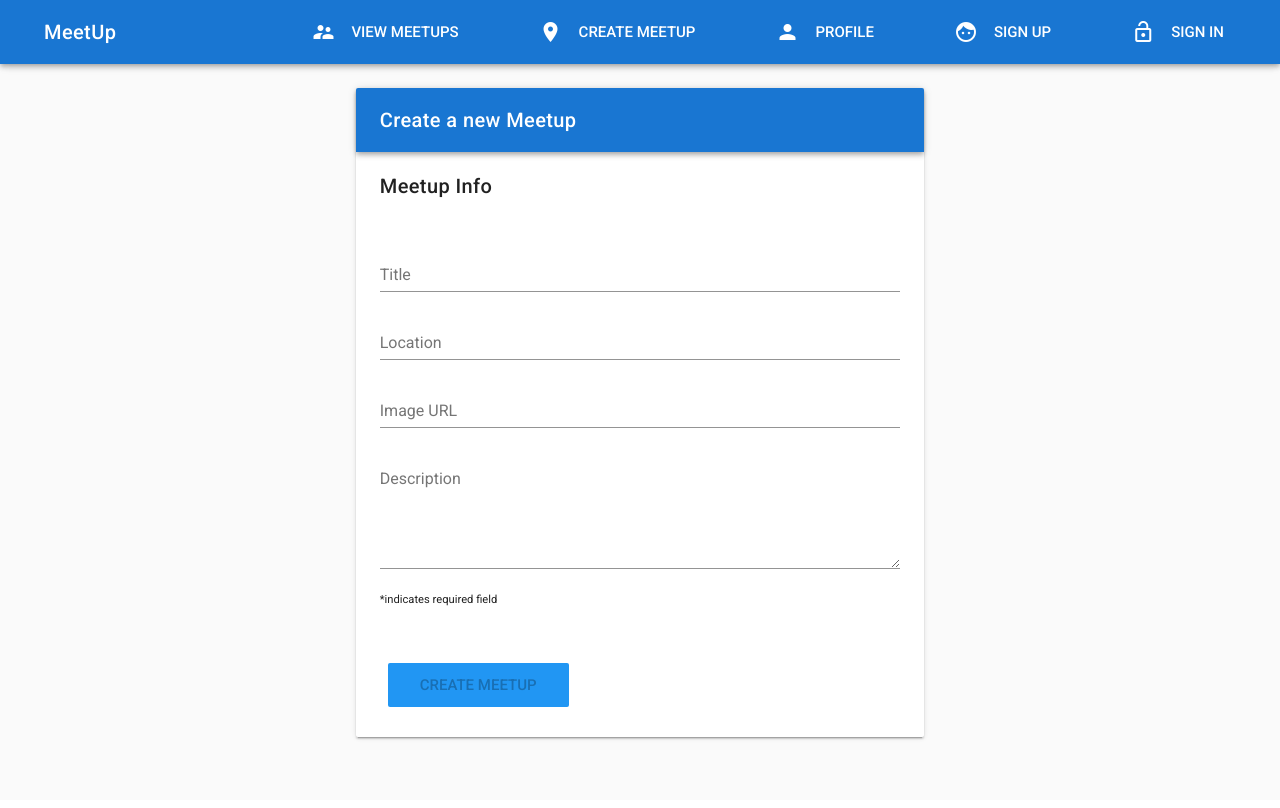
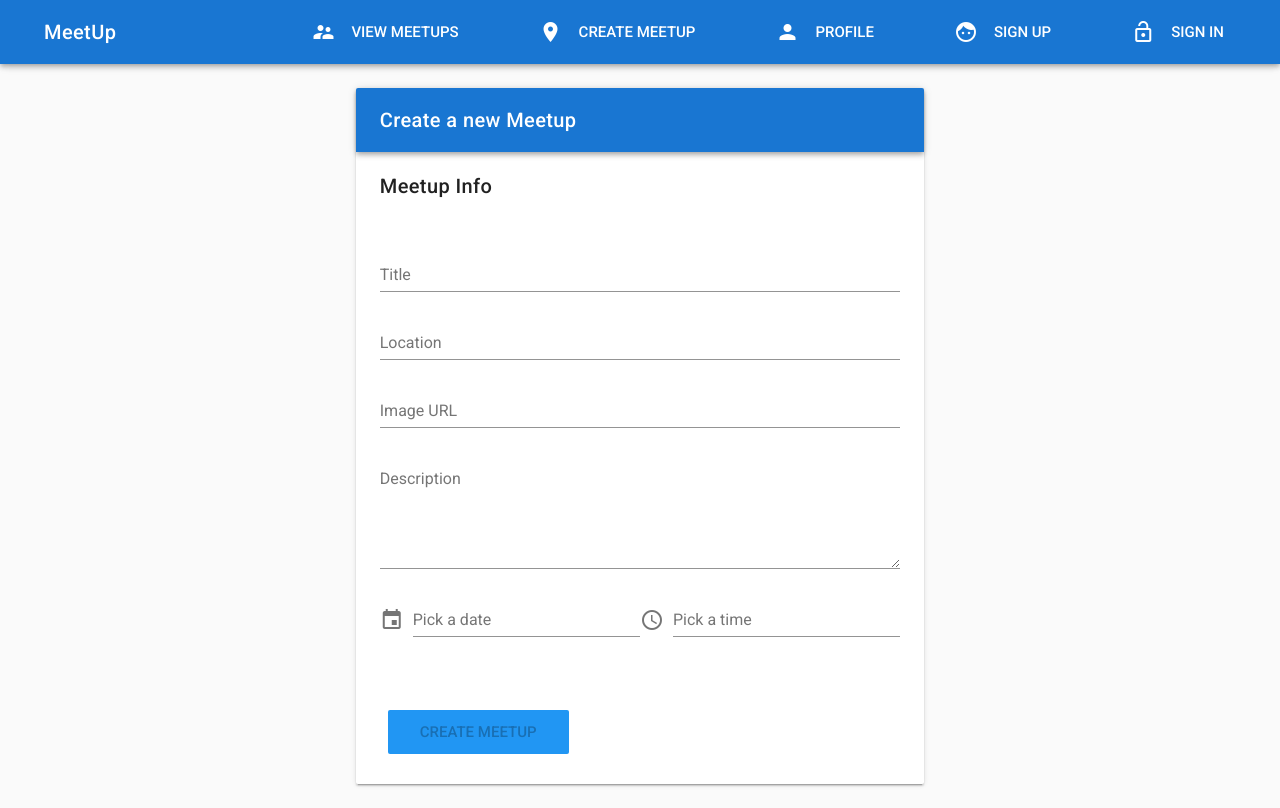
Before and after one commit to yat529/Meetup_demo, a Vue app: page /meetup/new in a window 1280 px wide. Built offline with nearby package versions, Linux system fonts and the light colour scheme.

Commit message:
add date&time picker, add date filter

```diff
--- a/package.json
+++ b/package.json
@@ -11,6 +11,7 @@
     "build": "node build/build.js"
   },
   "dependencies": {
+    "npm": "^5.7.1",
     "vue": "^2.5.2",
     "vue-router": "^3.0.1",
     "vuetify": "^1.0.0",
--- a/src/components/Meetup/CreateMeetup.vue
+++ b/src/components/Meetup/CreateMeetup.vue
@@ -11,17 +11,22 @@
           <form @submit.prevent="createMeetup">
             <v-card-text class="px-4 py-4">
               <span class="title">Meetup Info</span>
+              <!-- title input -->
               <v-text-field
                 label="Title"
                 class="mt-5"
                 v-model="title"
                 required
               ></v-text-field>
+
+              <!-- location input -->
               <v-text-field
                 label="Location"
                 hint="This field is not required"
                 v-model="location"
               ></v-text-field>
+
+              <!-- image insertion -->
               <v-text-field
                 label="Image URL"
                 persistent-hint
@@ -32,12 +37,68 @@
                 <p class="info--text mb-1">Image Preview</p>
                 <img :src="imageUrl" class="preview">
               </div>
+
+              <!-- description textarea -->
               <v-text-field
                 label="Description"
                 v-model="description"
                 multi-line
               ></v-text-field>
-              <small>*indicates required field</small>
+
+              <!-- date&time picker input -->
+              <v-layout row>
+                <!-- date picker -->
+                <v-flex xs-6>
+                  <v-dialog
+                    ref="datePicker"
+                    persistent
+                    v-model="dateModal"
+                    lazy
+                    full-width
+                    width="290px"
+                    :return-value.sync="date"
+                  >
+                    <v-text-field
+                      slot="activator"
+                      label="Pick a date"
+                      v-model="date"
+                      prepend-icon="event"
+                      readonly
+                    ></v-text-field>
+                    <v-date-picker v-model="date" scrollable>
+                      <v-spacer></v-spacer>
+                      <v-btn flat color="primary" @click="dateModal = false">Cancel</v-btn>
+                      <v-btn flat color="primary" @click="$refs.datePicker.save(date)">OK</v-btn>
+                    </v-date-picker>
+                  </v-dialog>
+                </v-flex>
+
+                <!-- time picker -->
+                <v-flex xs-6>
+                  <v-dialog
+                    ref="timePicker"
+                    persistent
+                    v-model="timeModal"
+                    lazy
+                    full-width
+                    width="290px"
+                    :return-value.sync="time"
+                  >
+                    <v-text-field
+                      slot="activator"
+                      label="Pick a time"
+                      v-model="time"
+                      prepend-icon="access_time"
+                      readonly
+                    ></v-text-field>
+                    <v-time-picker v-model="time" actions>
+                      <v-spacer></v-spacer>
+                      <v-btn flat color="primary" @click="timeModal = false">Cancel</v-btn>
+                      <v-btn flat color="primary" @click="$refs.timePicker.save(time)">OK</v-btn>
+                    </v-time-picker>
+                  </v-dialog>
+                </v-flex>
+              </v-layout>
             </v-card-text>
             <!-- button -->
             <v-flex class="px-4 py-4">
@@ -58,7 +119,11 @@ export default {
       title: '',
       location: '',
       imageUrl: '',
-      description: ''
+      description: '',
+      date: null,
+      dateModal: false,
+      time: null,
+      timeModal: false
     }
   },
   methods: {
@@ -68,7 +133,7 @@ export default {
         location: this.location,
         imageUrl: this.imageUrl,
         description: this.description,
-        date: new Date(),
+        date: this.formattedDate,
         id: 'c'
       }
       this.$store.dispatch('createMeetup', meetup)
@@ -81,6 +146,9 @@ export default {
       this.location.length &&
       this.imageUrl.length &&
       this.description.length
+    },
+    formattedDate () {
+      return `${this.date} ${this.time}`
     }
   }
 }
--- a/src/components/Meetup/Meetups.vue
+++ b/src/components/Meetup/Meetups.vue
@@ -8,7 +8,7 @@
           <v-card-title primary-title>
             <div>
               <h3 class="headline mb-0 primary--text">{{ item.title }}</h3>
-              <div class="mb-2">{{ item.date }}</div>
+              <div class="mb-2">{{ item.date | DateFilter}}</div>
               <div class="content">{{ item.description }}</div>
             </div>
           </v-card-title>
--- /dev/null
+++ b/src/filter/date.js
@@ -0,0 +1,10 @@
+/* eslint-disable */
+export default function (dateValue) {
+	return new Date(dateValue).toLocaleTimeString('en-US', {
+		year: 'numeric',
+		month: 'short',
+		day: '2-digit',
+		hour: '2-digit',
+		minute: '2-digit'
+	})
+}
--- a/src/main.js
+++ b/src/main.js
@@ -6,7 +6,11 @@ import router from './router'
 import Vuetify from 'vuetify'
 import 'vuetify/dist/vuetify.min.css'
 
+// import vuex store
 import {store} from './store'
+
+// import filters
+import DateFilter from './filter/date.js'
 
 // Theme Colors
 const ThemeColors = {
@@ -23,6 +27,8 @@ Vue.use(Vuetify, {
   theme: ThemeColors
 })
 
+Vue.filter('DateFilter', DateFilter)
+
 Vue.config.productionTip = false
 
 /* eslint-disable no-new */
--- a/src/store/index.js
+++ b/src/store/index.js
@@ -11,14 +11,14 @@ export const store = new Vuex.Store({
         imageUrl: 'https://az616578.vo.msecnd.net/files/2016/03/11/635932734909157496651194192_nyc-letters.jpg',
         id: 'a',
         title: 'Meetup in NYC',
-        date: '2018-3-21',
+        date: '2018-03-21 12:10',
         description: 'Located two hours south of Sydney in the Southern Highlands of New South Wales, ...'
       },
       {
         imageUrl: 'http://architectureimg.com/wp-content/uploads/2016/12/bridges-early-morning-queensboro-bridge-nyc-new-york-city-usa-manhattan-buildings-lights-river-desktop-backgrounds.jpg',
         id: 'b',
         title: 'Meetup in NYC',
-        date: '2018-3-23',
+        date: Date.now(),
         description: 'Located two hours south of Sydney in the Southern Highlands of New South Wales, ...'
       }
     ],
```
Also changed, not shown: 1 other file (tests, documents, lock files or other folders).
